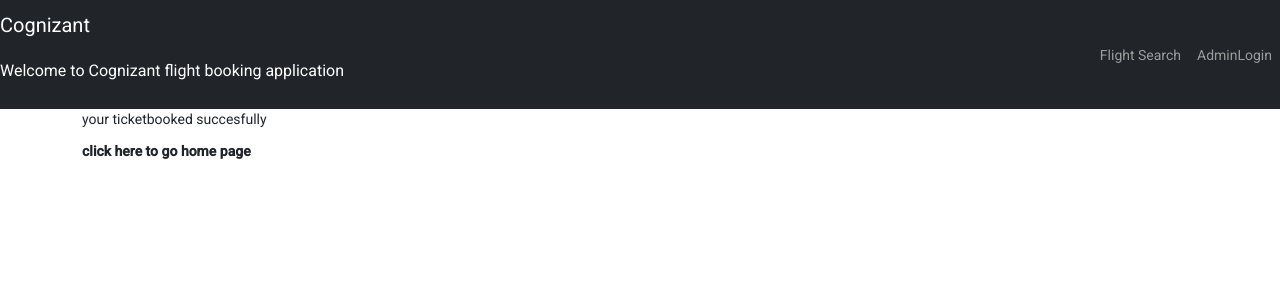
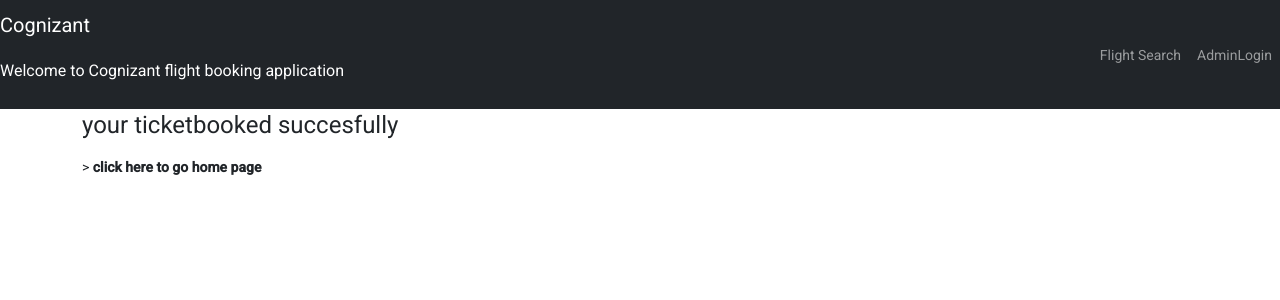
Before and after one commit to sdk2316/CaseStudyFrontend, an Angular app in the folder flightbookingapp/: page /ticketbooked in a window 1280 px wide. Shown: the top 300 px of the page. Built offline with nearby package versions, Linux system fonts and the light colour scheme.

Commit message:
error message displayed

```diff
--- a/flightbookingapp/src/app/bookflight/bookflight.component.ts
+++ b/flightbookingapp/src/app/bookflight/bookflight.component.ts
@@ -10,8 +10,7 @@
   styleUrls: ['./bookflight.component.css']
 })
 export class BookflightComponent implements OnInit {
-
-  //addFlight:AddFlight=new AddFlight(); //data coming from form and storing in var addFlight
+ //data coming from form and storing in var Bookflight
 
   Bookflight:Bookflight=new Bookflight();
 
--- a/flightbookingapp/src/app/flightsearch/flightsearch.component.ts
+++ b/flightbookingapp/src/app/flightsearch/flightsearch.component.ts
@@ -39,7 +39,12 @@
   console.log(data)
   this.allflights=data;
 
+
  // this.router.navigate(['/flightinformation'])
+},
+error=>{
+  this.sms="flight not found"
+
 })
   }
 
--- a/flightbookingapp/src/app/ticketbooked/ticketbooked.component.html
+++ b/flightbookingapp/src/app/ticketbooked/ticketbooked.component.html
@@ -1,2 +1,2 @@
-<p>your ticketbooked succesfully</p>
+<h1>your ticketbooked succesfully</h1>>
 <b routerLink="/userbookflight"> click here to go home page</b>
```
